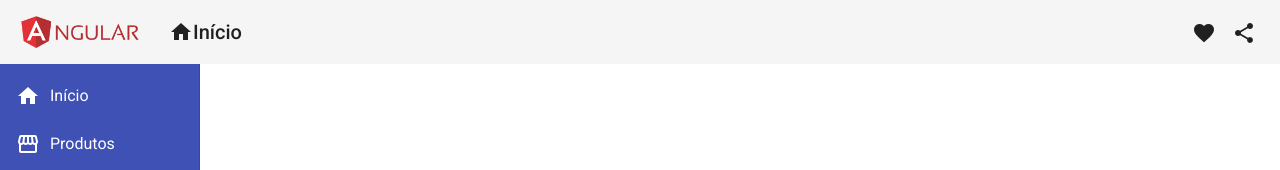
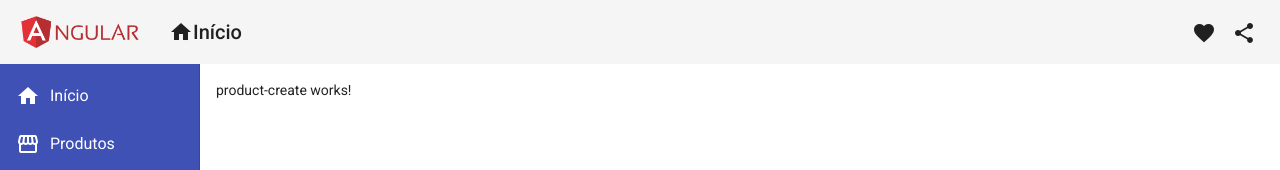
Before and after one commit to braga-academy/crud-angular, an Angular app in the folder frontend/: page /products/create in a window 1280 px wide. Before the commit this address led to /. Shown: the top 170 px of the page. Built offline with nearby package versions, Linux system fonts and the light colour scheme.

Commit message:
create product create page

```diff
--- a/frontend/src/app/app-routing.module.ts
+++ b/frontend/src/app/app-routing.module.ts
@@ -1,3 +1,4 @@
+import { ProductCreateComponent } from './components/product/product-create/product-create.component';
 import { NgModule } from '@angular/core';
 import { RouterModule, Routes } from '@angular/router';
 import { HomeComponent } from './views/home/home.component';
@@ -11,6 +12,10 @@
   {
     path: "products",
     component: ProductCrudComponent
+  },
+  {
+    path: "products/create",
+    component: ProductCreateComponent
   }
 ];
 
--- a/frontend/src/app/app.module.ts
+++ b/frontend/src/app/app.module.ts
@@ -18,7 +18,8 @@
 import { HomeComponent } from './views/home/home.component';
 import { ProductCrudComponent } from './views/product-crud/product-crud.component';
 import { RedDirective } from './directives/red.directive';
-import { ForDirective } from './directives/for.directive'
+import { ForDirective } from './directives/for.directive';
+import { ProductCreateComponent } from './components/product/product-create/product-create.component'
 
 @NgModule({
   declarations: [
@@ -29,7 +30,8 @@
     HomeComponent,
     ProductCrudComponent,
     RedDirective,
-    ForDirective
+    ForDirective,
+    ProductCreateComponent
   ],
   imports: [
     BrowserModule,
--- /dev/null
+++ b/frontend/src/app/components/product/product-create/product-create.component.html
@@ -0,0 +1 @@
+<p>product-create works!</p>
--- /dev/null
+++ b/frontend/src/app/components/product/product-create/product-create.component.ts
@@ -0,0 +1,15 @@
+import { Component, OnInit } from '@angular/core';
+
+@Component({
+  selector: 'app-product-create',
+  templateUrl: './product-create.component.html',
+  styleUrls: ['./product-create.component.css']
+})
+export class ProductCreateComponent implements OnInit {
+
+  constructor() { }
+
+  ngOnInit(): void {
+  }
+
+}
```
Also changed, not shown: frontend/src/app/components/product/product-create/product-create.component.css (added).
